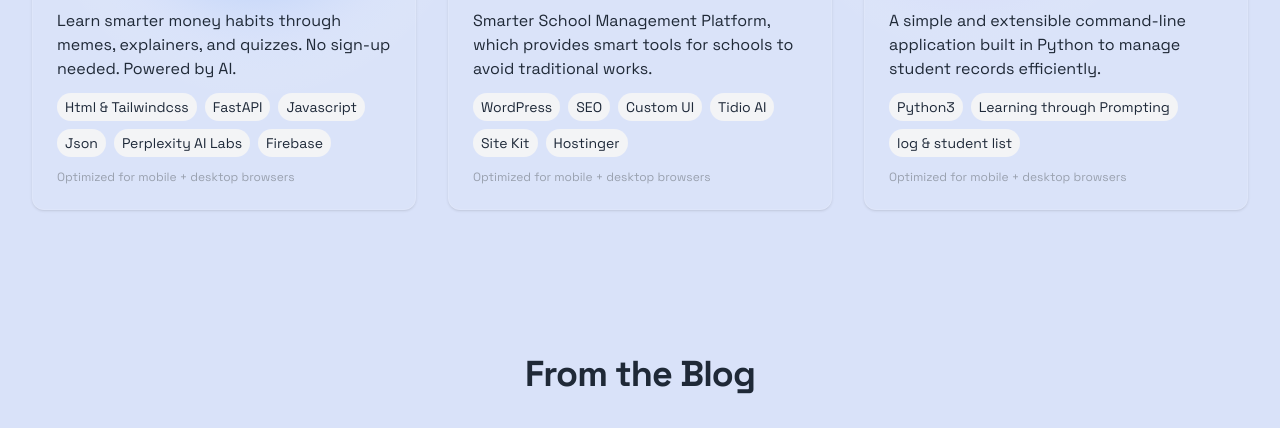
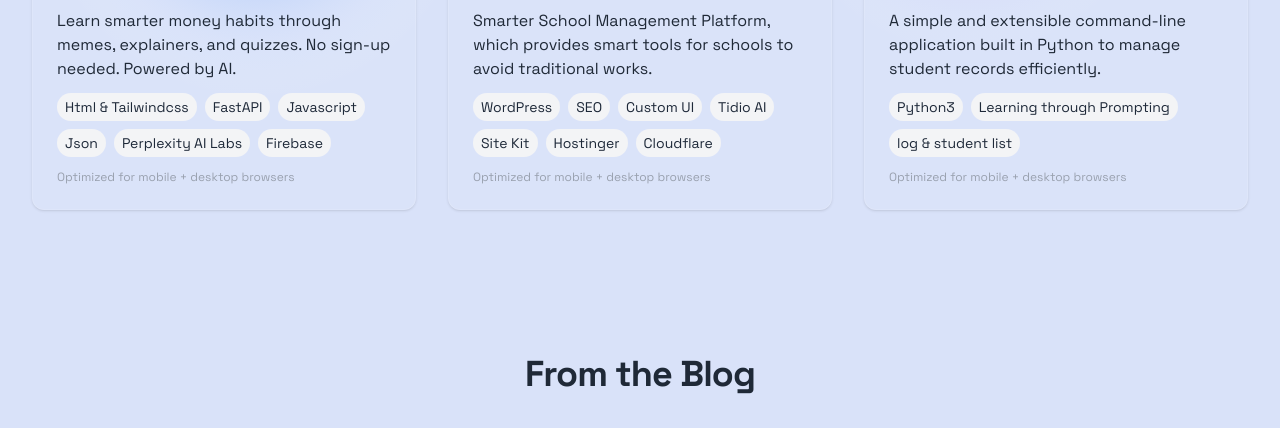
Before and after one commit to ShashankKotla/ShashankKotla.github.io, a website: page index.html in a window 1280 px wide. Shown: the part 1221-1649 px from the top of the page. Drawn offline with nearby package versions, Linux system fonts and the light colour scheme.

Commit message:
added skill at school-see section

```diff
--- a/index.html
+++ b/index.html
@@ -256,6 +256,7 @@
           <span class="bg-gray-100 text-sm px-2 py-1 rounded-full">Tidio AI</span>
           <span class="bg-gray-100 text-sm px-2 py-1 rounded-full">Site Kit</span>
           <span class="bg-gray-100 text-sm px-2 py-1 rounded-full">Hostinger</span>
+          <span class="bg-gray-100 text-sm px-2 py-1 rounded-full">Cloudflare</span>
         </div>
 
         <p class="text-xs text-gray-400 mt-3">Optimized for mobile + desktop browsers</p>
```
